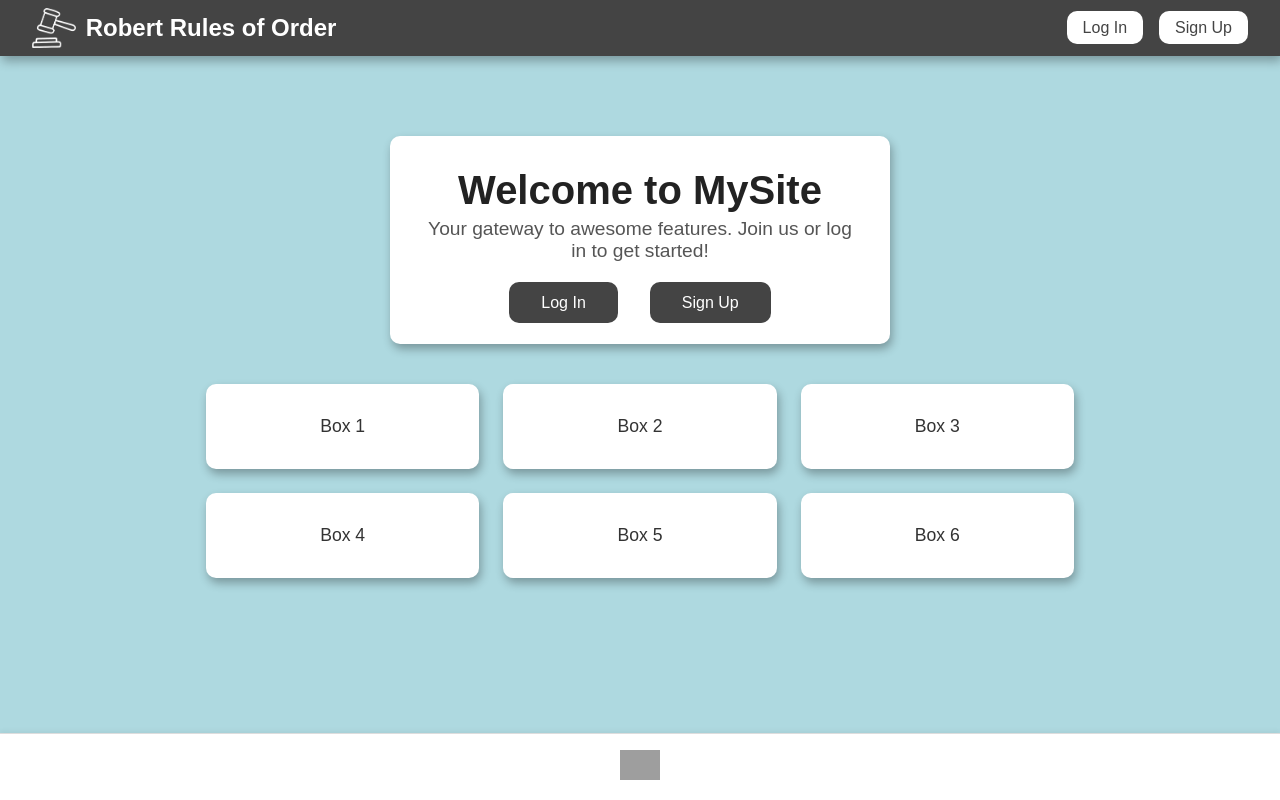
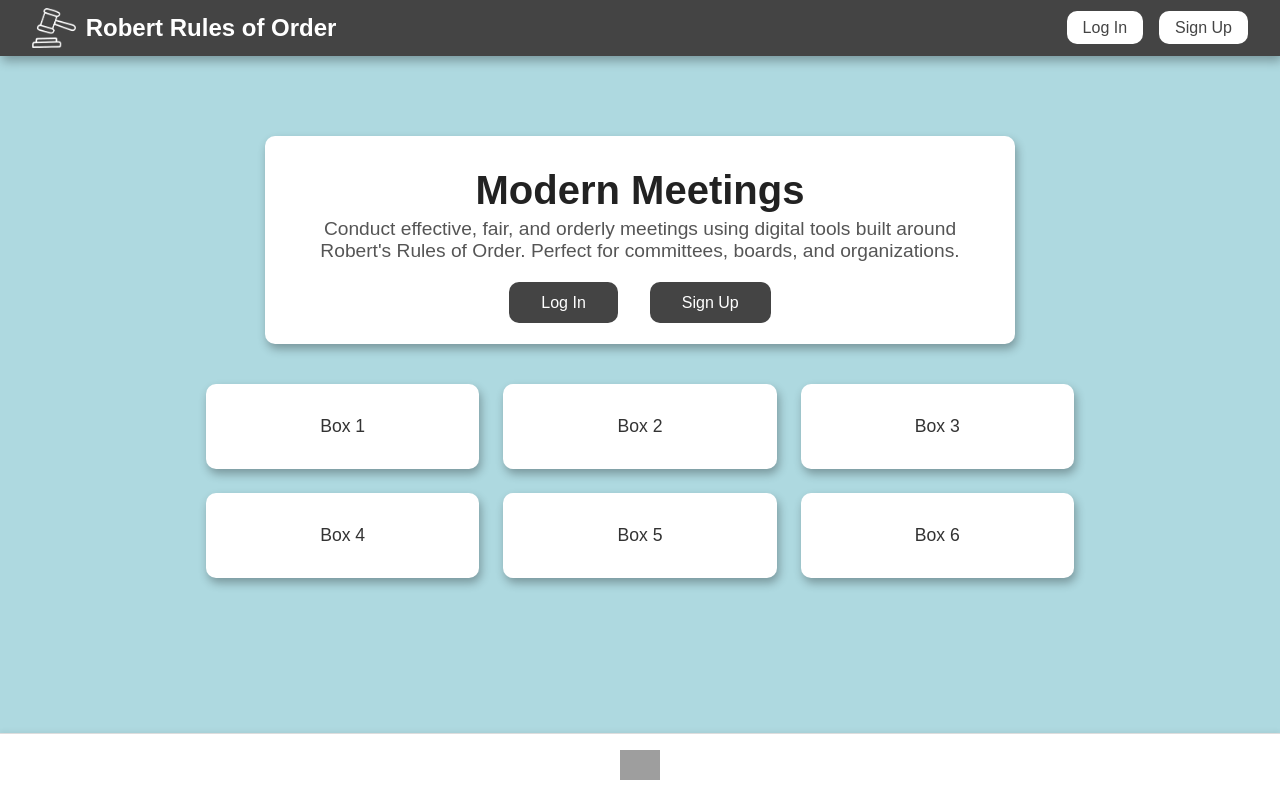
Before and after one commit to calebelster/CSCI432_RROO, a React (Vite) app: page / in a window 1280 px wide. Built offline with nearby package versions, Linux system fonts and the light colour scheme; grey boxes are pictures that could not be loaded; a web font is replaced by a local one.

Commit message:
fixed landing main display

```diff
--- a/package.json
+++ b/package.json
@@ -13,6 +13,11 @@
     "vite": "^7.1.7"
   },
   "dependencies": {
+    "@emotion/react": "^11.14.0",
+    "@emotion/styled": "^11.14.1",
+    "@fontsource/roboto": "^5.2.8",
+    "@mui/icons-material": "^7.3.4",
+    "@mui/material": "^7.3.4",
     "@netlify/neon": "^0.1.0",
     "react": "^19.2.0",
     "react-dom": "^19.2.0",
--- a/src/LandingPage.jsx
+++ b/src/LandingPage.jsx
@@ -19,8 +19,8 @@ function LandingPage() {
                 </div>
             </nav>
             <main className="main-content">
-                <h1 className="main-title">Welcome to MySite</h1>
-                <p className="main-desc">Your gateway to awesome features. Join us or log in to get started!</p>
+                <h1 className="main-title">Modern Meetings</h1>
+                <p className="main-desc">Conduct effective, fair, and orderly meetings using digital tools built around Robert's Rules of Order. Perfect for committees, boards, and organizations.</p>
                 <div className="main-buttons">
                     <Link to="/login" className="main-btn">Log In</Link>
                     <Link to="/signup" className="main-btn">Sign Up</Link>
--- a/src/landing.css
+++ b/src/landing.css
@@ -63,7 +63,7 @@ body {
     padding: 2rem 2rem 2rem 2rem; /* top right bottom left */
     border-radius: var(--border-radius);
     box-shadow: var(--box-shadow);
-    max-width: 500px;
+    max-width: 750px;
     margin-left: auto;
     margin-right: auto;
 }
@@ -79,7 +79,7 @@ body {
     margin-bottom: 2rem;
     color: #555;
     text-align: center;
-    max-width: 500px;
+    max-width: 750px;
 }
 
 .main-buttons .main-btn {
```
Also changed, not shown: 1 other file (tests, documents, lock files or other folders).
